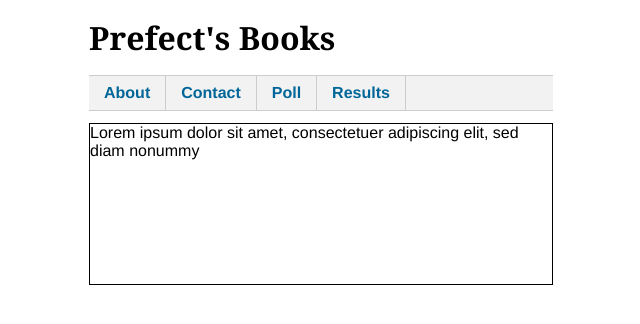
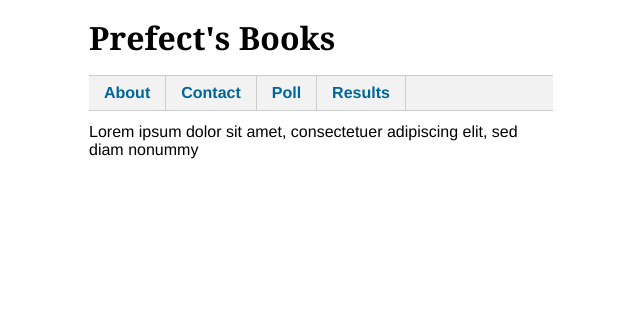
Before and after one commit to raputznik/web2-final, a PHP site: page / in a window 1280 px wide. Shown: the top 324 px of the page, without its empty margins (319-959 px from the left). Run offline with PHP 8.4, Linux system fonts and the light colour scheme.

Commit message:
Removed border around content area
I had a border on to easily visualize the divs; removed for now.

```diff
--- a/styles/styles.css
+++ b/styles/styles.css
@@ -64,7 +64,7 @@ body {
 
 
 .content {
-	border: solid 1px;
+	/*border: solid 1px;*/
 	height: 10em;
 	/*vertical-align: middle;*/
 	margin: 3em 0.5em 0.5em 0.5em;
```
